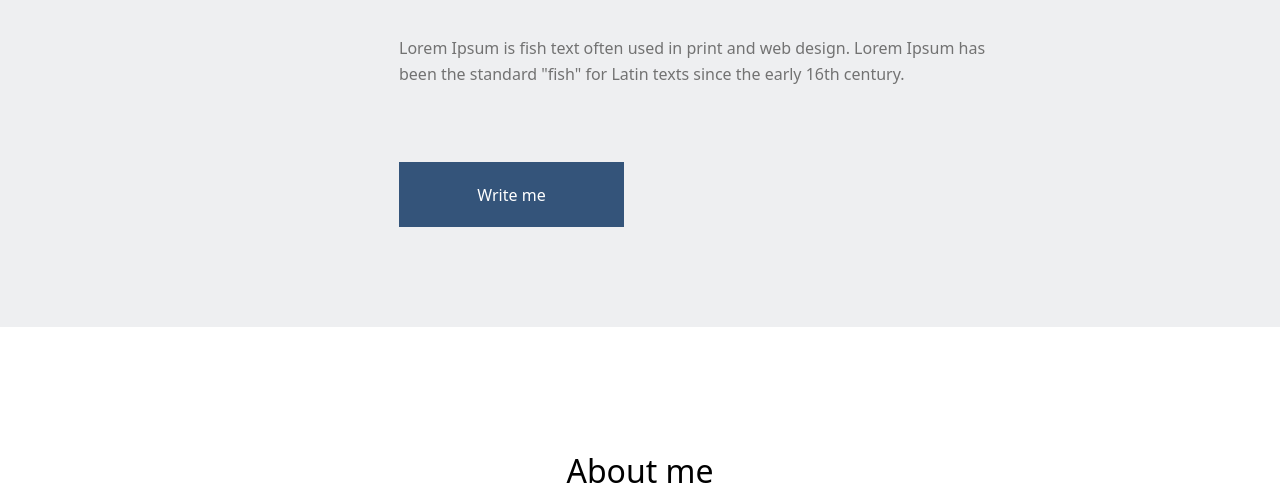
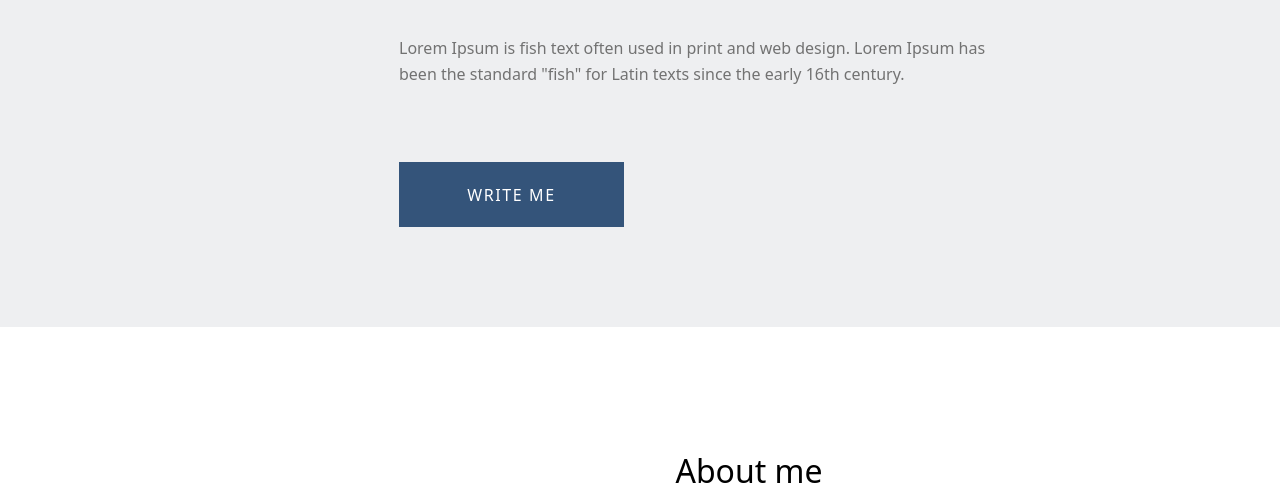
Before and after one commit to Yevhenii4523/Hillel-Schol, a plain HTML site: page Simple-site/simple.html in a window 1280 px wide. Shown: the part 316-801 px from the top of the page. Drawn offline with Linux system fonts and the light colour scheme.

Commit message:
ahuenchik5
zaebis

```diff
--- a/Simple-site/simple.html
+++ b/Simple-site/simple.html
@@ -26,7 +26,7 @@
                 standard "fish" for Latin texts since the early 16th century.
             </p>
         </div>
-        <button>Write me</button>
+        <button>WRITE ME</button>
     </section>
     <section id="sector2_0">
         <div>
--- a/Simple-site/style.css
+++ b/Simple-site/style.css
@@ -17,6 +17,7 @@ input, select, button, textarea {
     cursor: inherit;
 }
 body {
+    min-width: max-content ;
     font-family: system-ui, -apple-system, BlinkMacSystemFont, 'Segoe UI', Roboto, Oxygen, Ubuntu, Cantarell, 'Open Sans', 'Helvetica Neue', sans-serif;
 }
 
@@ -82,12 +83,12 @@ a {
 button {
     Width: 225px;
     Height: 65px;
-    Top: 494px;
-    Left: 399px;
     background-color: #34547A;
     margin-top: 75px;
     margin-bottom: 100px;
     color: #FFFFFF;
+    letter-spacing: 0.1em;
+    font-size: 16px;
 }
 
 #sector2_0 h2 {
```
Also changed, not shown: Auto/search.html (+1 -1 lines), 1 other file.
